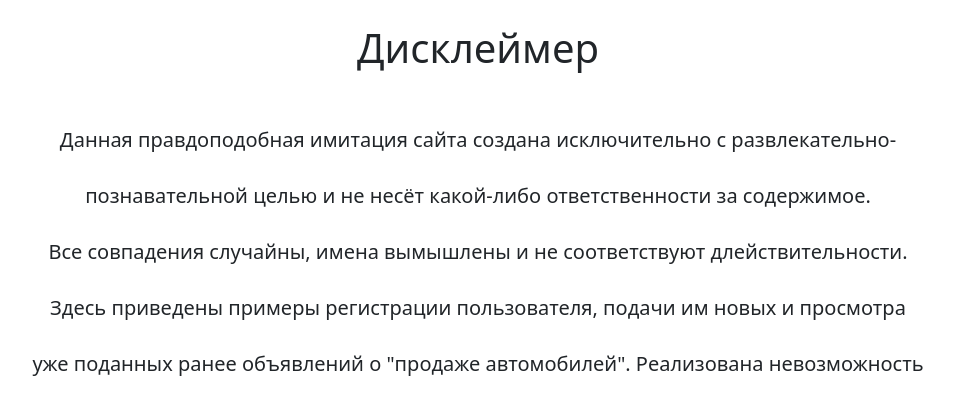
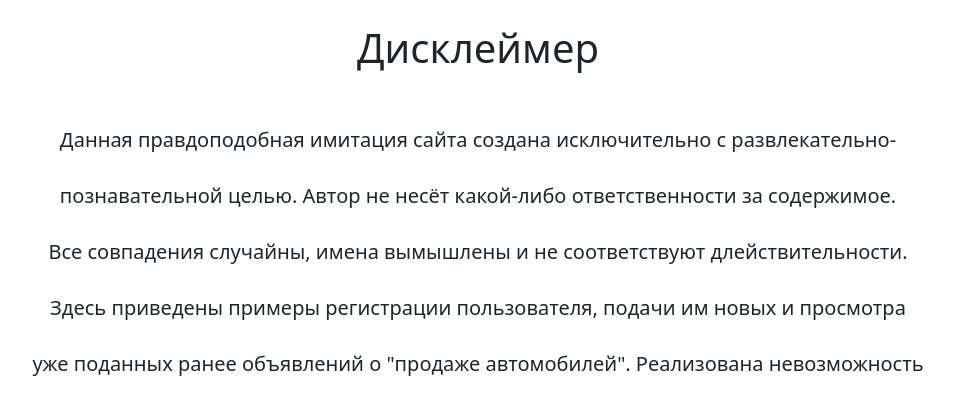
Before and after one commit to VLAS-OVERONE/CarSite, a Django app: page / in a window 1280 px wide. Shown: the part 77-484 px from the top of the page, without its empty margins (162-1116 px from the left). Run offline with Django 3.2, Linux system fonts and the light colour scheme.

Commit message:
PostVersion CarSite

```diff
--- a/main/templates/main/index.html
+++ b/main/templates/main/index.html
@@ -42,7 +42,7 @@
 <!--            <h1>Главная страница</h1><br><br><br>-->
             <h1>Дисклеймер</h1><br><br>
             <h5>Данная правдоподобная имитация сайта создана исключительно с развлекательно-</h5><br>
-            <h5>познавательной целью и не несёт какой-либо ответственности за содержимое. </h5><br>
+            <h5>познавательной целью. Автор не несёт какой-либо ответственности за содержимое. </h5><br>
             <h5>Все совпадения случайны, имена вымышлены и не соответствуют длействительности.</h5><br>
             <h5>Здесь приведены примеры регистрации пользователя, подачи им новых и просмотра</h5><br>
             <h5>уже поданных ранее объявлений о "продаже автомобилей". Реализована невозможность</h5><br>
```
